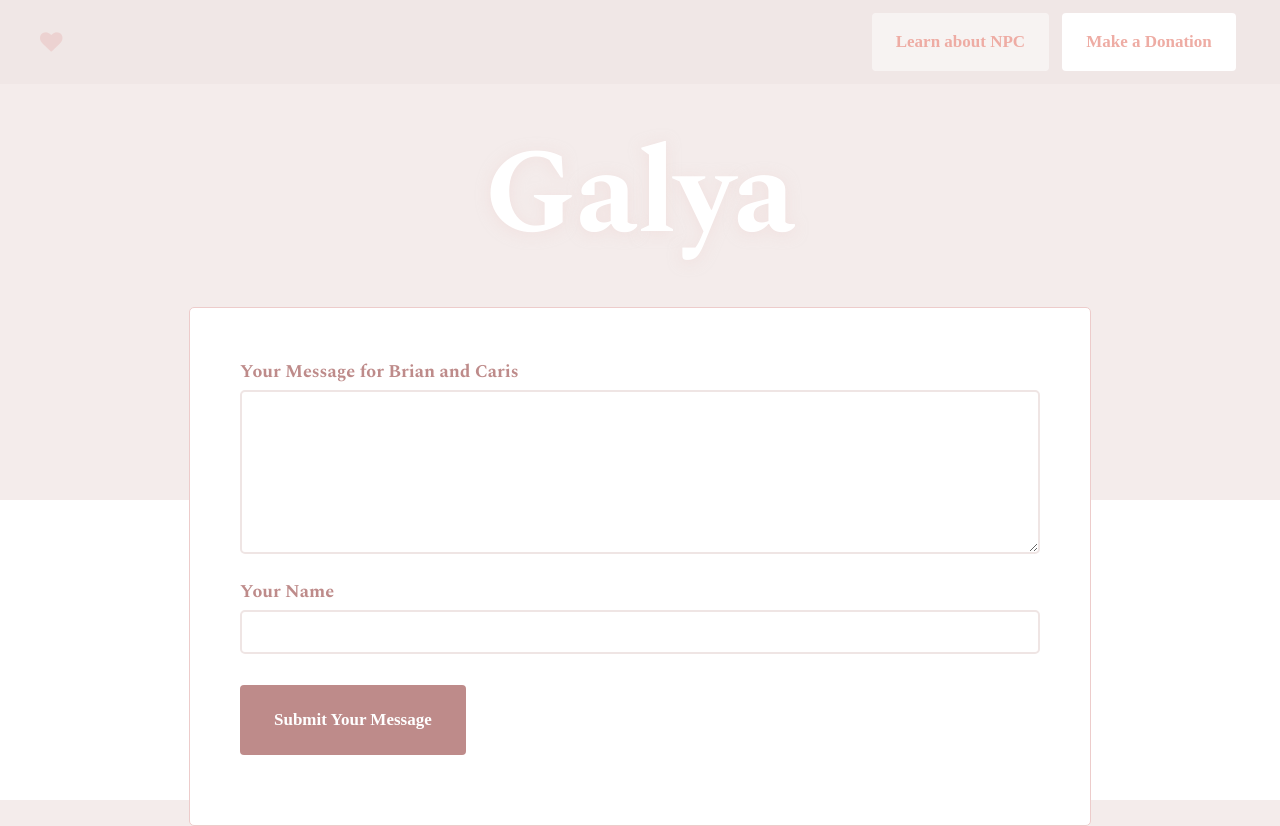
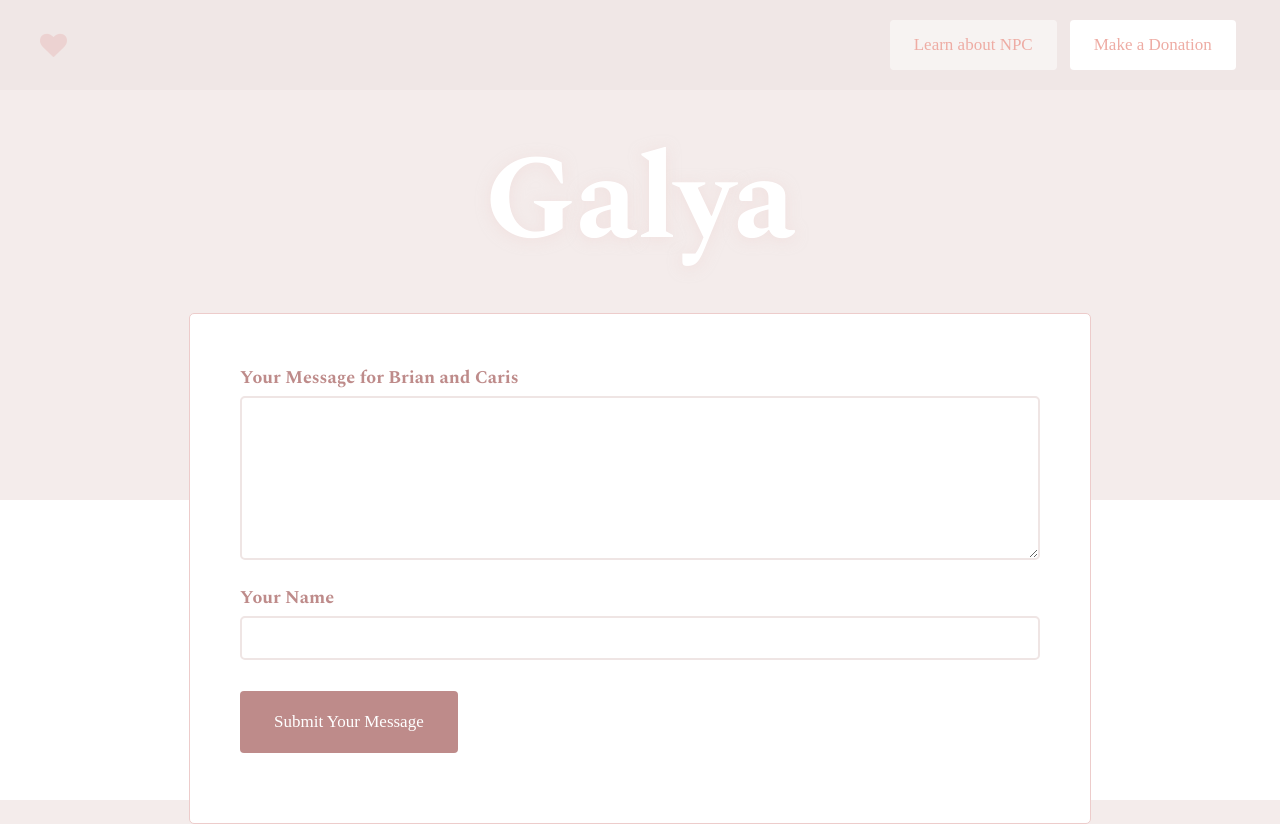
Before and after one commit to westonhancock/pink, a plain HTML site: page ui/index.html in a window 1280 px wide. Drawn offline with nearby package versions, Linux system fonts and the light colour scheme.

Commit message:
More updates

```diff
--- a/ui/index.html
+++ b/ui/index.html
@@ -2,12 +2,13 @@
 <html lang="en">
 <head>
 	<meta charset="UTF-8">
-	<title>Pink</title>
+	<title>Love For Galya</title>
 	<meta content="minimum-scale=1.0, width=device-width" name="viewport">
 	<link rel="stylesheet" href="https://fonts.googleapis.com/css?family=Open+Sans:200,300,400,500,600,700,800">
 	<link href="https://fonts.googleapis.com/css?family=Spectral:200,300,400,500,600,700,800" rel="stylesheet">
 	<link href="https://maxcdn.bootstrapcdn.com/font-awesome/4.7.0/css/font-awesome.min.css" rel="stylesheet">
 	<link rel="stylesheet" href="main.css">
+	<link rel="icon" type="img/ico" href="favicon.ico">
 </head>
 <body>
 	<div id="wrapper">
@@ -30,8 +31,6 @@
 			<input name="name" type="text" autofocus required>
 			<button type="submit">Submit Your Message</button>
 		</form>
-
-
 	</div>
 
 	<script src="https://cdn.wedeploy.com/api/2.3.1/wedeploy.js"></script>
--- a/ui/index.js
+++ b/ui/index.js
@@ -8,8 +8,8 @@ form.addEventListener('submit', function(e) {
 	WeDeploy
 		.data('db-pink.wedeploy.io')
 		.create('notes', {
-			'name': form.name.value,
-			'message': form.message.value
+			'name': escape(form.name.value),
+			'message': escape(form.message.value)
 		})
 		.then(function(response) {
 			form.innerHTML = '<h2>Thank you for your message</h2>';
@@ -19,7 +19,7 @@ form.addEventListener('submit', function(e) {
 		.catch(function(error) {
 			var span = document.createElement("span");
 			span.classList.add('error-message');
-			span.append('Sorry, there has been an error. Please refresh the page and try again.')
+			span.append('Sorry, there has been an error. Please refresh the page and try again.');
 			form.append(span);
 			form.classList.remove('loading');
 			form.classList.add('error');
--- a/ui/main.css
+++ b/ui/main.css
@@ -15,7 +15,7 @@ body {
 	background: #F0E7E6;
 	box-sizing: border-box;
 	left: 0;
-	padding: .5em;
+	padding: 16px .5em;
 	width: 100%;
 }
 
@@ -32,7 +32,7 @@ body {
 
 .fa-heart {
 	color: #E7ADAB;
-	font-size: 1.25em;
+	font-size: 1.5em;
 	opacity: .35;
 }
 
@@ -89,11 +89,11 @@ button, .btn {
 	display: inline-block;
 	font-family: 'Source Sans Pro';
 	font-size: 17px;
-	font-weight: 600;
+	font-weight: 400;
 	line-height: 1.5em;
 	outline: none;
 	margin: 15px 0 0;
-	padding: 22px 34px;
+	padding: 18px 34px;
 }
 
 button:hover {
@@ -104,7 +104,7 @@ button:hover {
 	background: #FFF;
 	color: #EEACA4;
 	margin: .25em;
-	padding: 16px 24px;
+	padding: 12px 24px;
 }
 
 .btn:hover {
```
Also changed, not shown: ui/favicon.ico (added).
